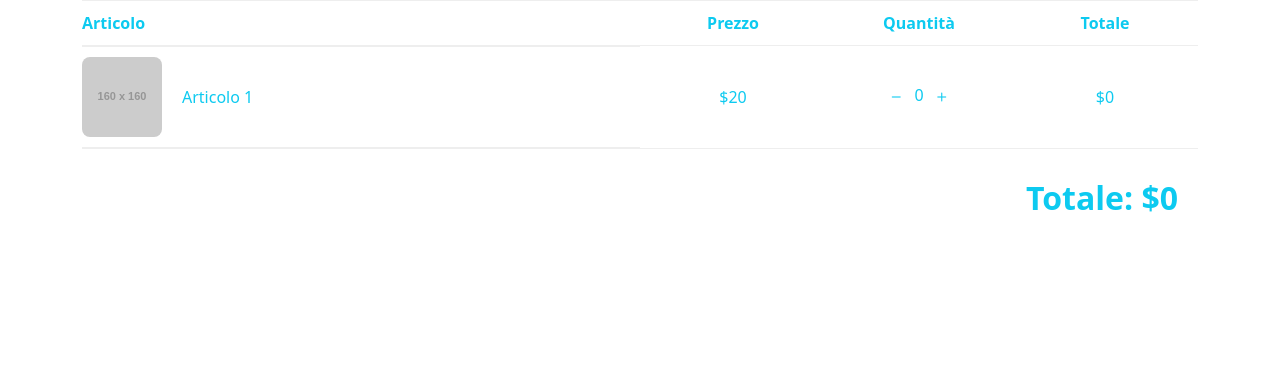
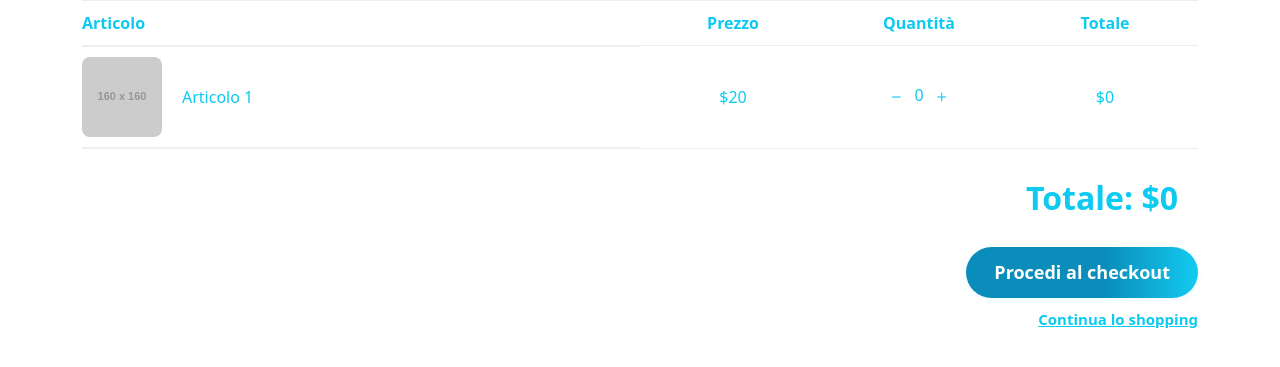
Before and after one commit to Roxyxyxy/PPM_Project_2, a Django app: page /cart/ in a window 1280 px wide. Shown: the part 199-566 px from the top of the page. Run offline with Django 4.2, Linux system fonts and the light colour scheme; grey boxes labelled with a size stand in for pictures from a placeholder-image service; some libraries are stand-ins or nearby versions.

Commit message:
Add cart buttons for checkout and continue shopping in cart page

```diff
--- a/store/static/css/main.css
+++ b/store/static/css/main.css
@@ -144,3 +144,48 @@ body{
   text-align: right;
   margin-right: 20px;
 }
+
+.cart-buttons {
+  display: flex;
+  flex-direction: column;
+  align-items: flex-end;
+  gap: 10px;
+  margin-top: 30px;
+}
+
+.cart-buttons .btn-success {
+  background: linear-gradient(90deg, #0a8dbb 60%, #13caf0 100%);
+  color: #fff;
+  border: none;
+  padding: 12px 28px;
+  font-size: 18px;
+  border-radius: 30px;
+  font-weight: bold;
+  box-shadow: 0 2px 8px rgba(13,202,240,0.08);
+  transition: background 0.2s, color 0.2s, transform 0.1s;
+}
+
+.cart-buttons .btn-success:hover {
+  background: linear-gradient(90deg, #13caf0 60%, #0a8dbb 100%);
+  color: #fff;
+  transform: translateY(-2px) scale(1.04);
+}
+
+.cart-buttons .continue-link {
+  color: rgb(13, 202, 240);
+  text-decoration: underline;
+  font-size: 15px;
+  font-weight: bold;
+  background: none;
+  border: none;
+  padding: 0;
+  cursor: pointer;
+  transition: color 0.2s;
+  margin-bottom: 8px;
+  margin-top: 0;
+  align-self: flex-end;
+}
+
+.cart-buttons .continue-link:hover {
+  color: #0a8dbb;
+}
--- a/store/templates/store/cart.html
+++ b/store/templates/store/cart.html
@@ -25,4 +25,10 @@
 </div>
 
 <h2 class="total text-info">Totale: $0</h1>
+
+<div class="cart-buttons">
+  <a href="{% url 'checkout' %}" class="btn btn-success">Procedi al checkout</a>
+  <a href="{% url 'store' %}" class="continue-link">Continua lo shopping</a>
+</div>
+
 {% endblock content %}
--- a/store/templates/store/checkout.html
+++ b/store/templates/store/checkout.html
@@ -2,4 +2,5 @@
 {% load static %}
 {% block content %}
 <h1>checkout</h1>
+
 {% endblock content %}
```
